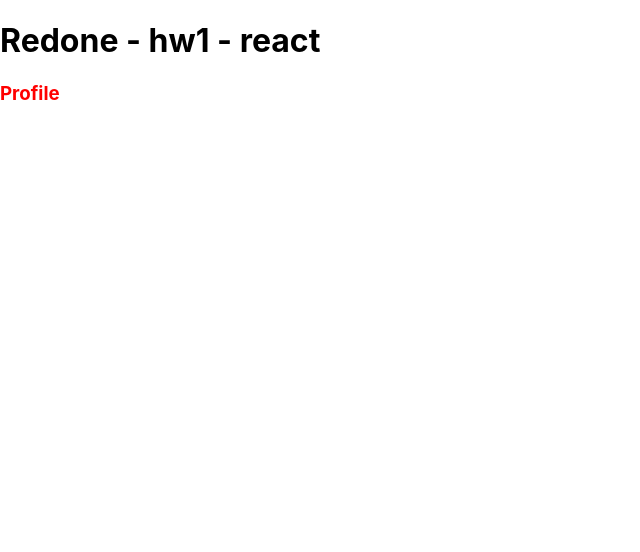
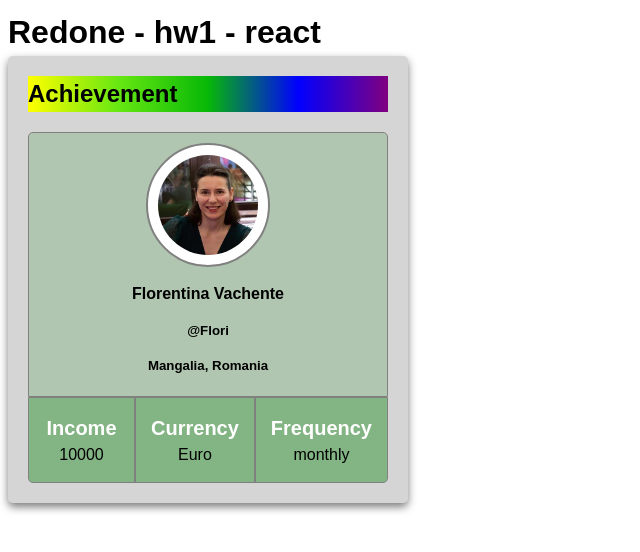
Before and after one commit to FloriGOIT/redone-hw1-react, a React (Create React App) app: page / in a window 1280 px wide. Shown: the top 552 px of the page, without its empty margins (0-640 px from the left). Built offline with nearby package versions, Linux system fonts and the light colour scheme.

Commit message:
Profile income Florentina completed

```diff
--- a/src/components/App.jsx
+++ b/src/components/App.jsx
@@ -1,13 +1,21 @@
-import Profile from "./Profile/Profile"
+import Profile from './Profile/Profile';
+import user from './Profile/user.json';
+import me from './Profile/WhatsApp Image 2025-06-01 at 20.27.49.jpeg';
+
 
 function App() {
-
+  const { username, tag, location, stats } = user;
   return (
     <>
       <h1>Redone - hw1 - react</h1>
-      <Profile />
+      <Profile
+        username={username}
+        tag={tag}
+        me={me}
+        location={location}
+        stats={stats}
+      />
     </>
-
-  )
+  );
 }
-export default App
+export default App;
--- a/src/components/Profile/Profile.jsx
+++ b/src/components/Profile/Profile.jsx
@@ -1,11 +1,43 @@
-import style from "./profile.module.sass"
+import style from './profile.module.scss';
+import PropTypes from 'prop-types';
 
-function Profile() {
+
+function Profile({ username, tag, me, location, stats }) {
   return (
     <>
-      <h3 className={style.title}>Profile</h3>
+      <section>
+        <h2>Achievement</h2>
+        <div className={style.userInfo}>
+          <img src={me} alt={username} width={100} />
+          <h4>{username}</h4>
+          <h5>@{tag}</h5>
+          <h5>{location}</h5>
+        </div>
+        <div className={style.statsInfo}>
+          <div className={style.stats}>
+            <p >Income</p>
+            <span >{stats.income}</span>
+          </div>
+          <div className={style.stats}>
+            <p>Currency</p>
+            <span>{stats.currency}</span>
+          </div>
+          <div className={style.stats}>
+            <p>Frequency</p>
+            <span>{stats.frequency}</span>
+          </div>
+        </div>
+      </section>
     </>
-  )
+  );
 }
 
-export default Profile
+export default Profile;
+
+Profile.propTypes= {
+  username: PropTypes.string,
+  location: PropTypes.string,
+  me: PropTypes.string,
+  tag: PropTypes.string,
+  stats:PropTypes.shape({income:PropTypes.number.isRequired, currency: PropTypes.string, frequency:PropTypes.string})
+}
--- a/src/components/Profile/profile.module.sass
+++ /dev/null
@@ -1,2 +0,0 @@
-.title
-        color: red
--- /dev/null
+++ b/src/components/Profile/profile.module.scss
@@ -0,0 +1,51 @@
+h2{background: linear-gradient(to right,yellow, rgb(103, 231, 18), rgb(7, 184, 7), blue, purple);}
+section {
+  background-color: rgba(128, 128, 128, 0.329);
+  padding: 20px;
+  box-sizing: border-box;
+  width: 400px;
+  box-shadow: 0 4px 8px 0 rgba(0, 0, 0, 0.514);
+  border-radius: 5px;
+
+  > div {
+    display: flex;
+    gap: 15px;
+    flex-direction: column;
+    align-items: center;
+    background-color: rgba(0, 128, 0, 0.171);
+
+  }
+
+  .userInfo {
+    margin: 20px 0px auto;
+    padding-bottom: 20px;
+    border-radius: 5px 5px 0px 0px;
+    border: 1px solid gray;
+  }
+
+  .statsInfo {
+    background-color: rgba(0, 128, 0, 0.384);
+    display: flex;
+    flex-direction: row;
+    border: 1px solid gray;
+    border-radius: 0px 0px 5px 5px;
+    gap:0;
+    .stats {
+      border-right: 2px solid gray;
+      padding: 15px;
+      width: 100%;
+      text-align: center;
+      p{font-size: 20px; color: white   ; font-weight: 700;}
+
+    }
+    .stats:last-child{border-right:0px}
+  }
+}
+
+img {
+  border-radius: 50%;
+  margin-top: 10px;
+  padding: 10px;
+  border: 2px solid gray;
+  background-color: white;
+}
--- /dev/null
+++ b/src/components/Profile/user.json
@@ -0,0 +1,11 @@
+{
+  "username": "Florentina Vachente",
+  "tag": "Flori",
+  "location": "Mangalia, Romania",
+  "avatar": "https://cdn-icons-png.flaticon.com/512/2922/2922506.png",
+  "stats": {
+    "income": 10000,
+    "currency": "Euro",
+    "frequency": "monthly"
+  }
+}
--- a/src/index.css
+++ b/src/index.css
@@ -1,15 +1,28 @@
 @import-normalize; /* bring in normalize.css styles */
 
 body {
-  margin: 0;
-  font-family: -apple-system, BlinkMacSystemFont, 'Segoe UI', 'Roboto', 'Oxygen',
-    'Ubuntu', 'Cantarell', 'Fira Sans', 'Droid Sans', 'Helvetica Neue',
-    sans-serif;
-  -webkit-font-smoothing: antialiased;
-  -moz-osx-font-smoothing: grayscale;
+  font-family: sans-serif;
+  line-height: 1.5;
 }
 
-code {
-  font-family: source-code-pro, Menlo, Monaco, Consolas, 'Courier New',
-    monospace;
+h1,
+h2,
+h3,
+h4,
+h5,
+h6,
+p {
+  margin: 0;
 }
+
+ul,
+ol {
+  margin: 0;
+  padding: 0;
+}
+
+img {
+  display: block;
+  max-width: 100%;
+  height: auto;
+}
```
Also changed, not shown: src/user.json (deleted, +0 -11 lines), src/components/Profile/WhatsApp Image 2025-06-01 at 20.27.49.jpeg (added).
